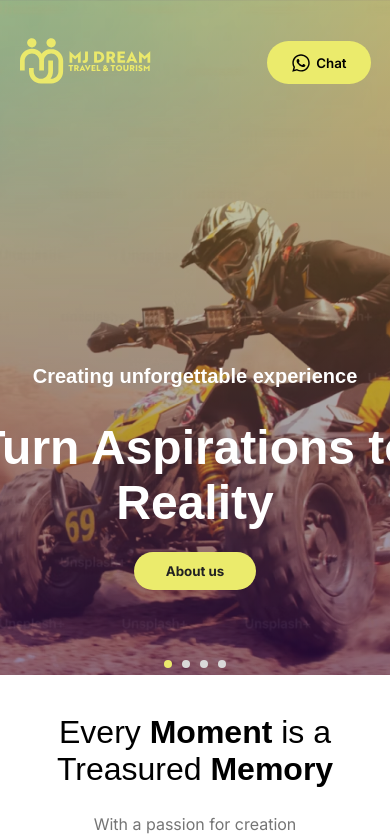
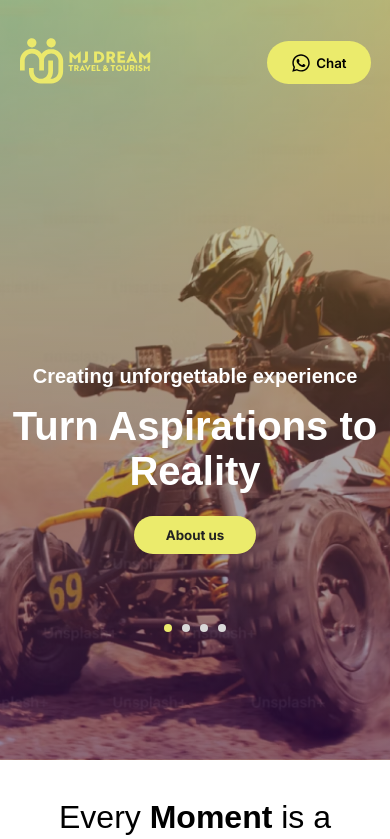
Before and after one commit to LifeofPaks/MJdreams, a React (Vite) app: page / in a window 390 px wide. Shown: the top 839 px of the page. Built offline with nearby package versions, Linux system fonts and the light colour scheme; a web font is replaced by a local one.

Commit message:
update mobile screen

```diff
--- a/src/components/HeroSection/Hero.scss
+++ b/src/components/HeroSection/Hero.scss
@@ -17,8 +17,8 @@
 
   @include Mobile {
     overflow-x: hidden;
+    min-height: 90vh;
   }
-
 
   .logo {
     @include Tablet {
@@ -43,14 +43,13 @@
   }
 
   .contact {
-
-    .phone{
+    .phone {
       @include Tablet {
         display: none;
       }
     }
 
-    .chat{
+    .chat {
       display: none;
 
       @include Tablet {
@@ -70,7 +69,6 @@
       width: 100%;
     }
 
-
     .hero-title {
       color: white;
 
@@ -83,6 +81,10 @@
         font-size: 20px;
         margin-bottom: 2rem;
         font-weight: 600;
+
+        @include Mobile {
+          margin-bottom: 1rem;
+        }
       }
 
       .hero-big-title {
@@ -90,6 +92,11 @@
         font-weight: 600;
         width: 450px;
         margin-bottom: 2rem;
+
+        @include Mobile {
+          font-size: 40px;
+          padding-inline: 2rem;
+        }
       }
     }
 
@@ -102,6 +109,7 @@
       @include Mobile {
         margin-top: 5rem;
       }
+
       .pagination {
         display: flex;
         align-items: center;
```
Lines whose indentation alone changed are shown as unchanged.
